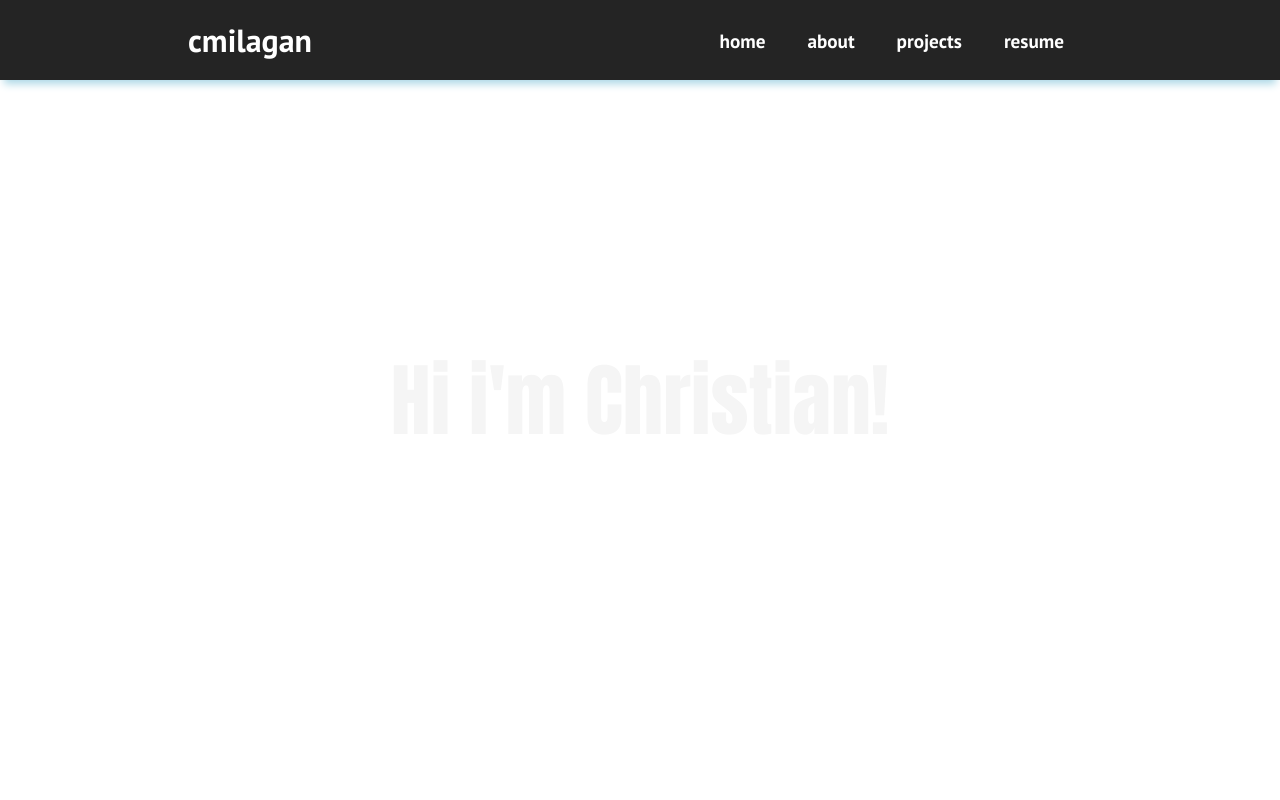
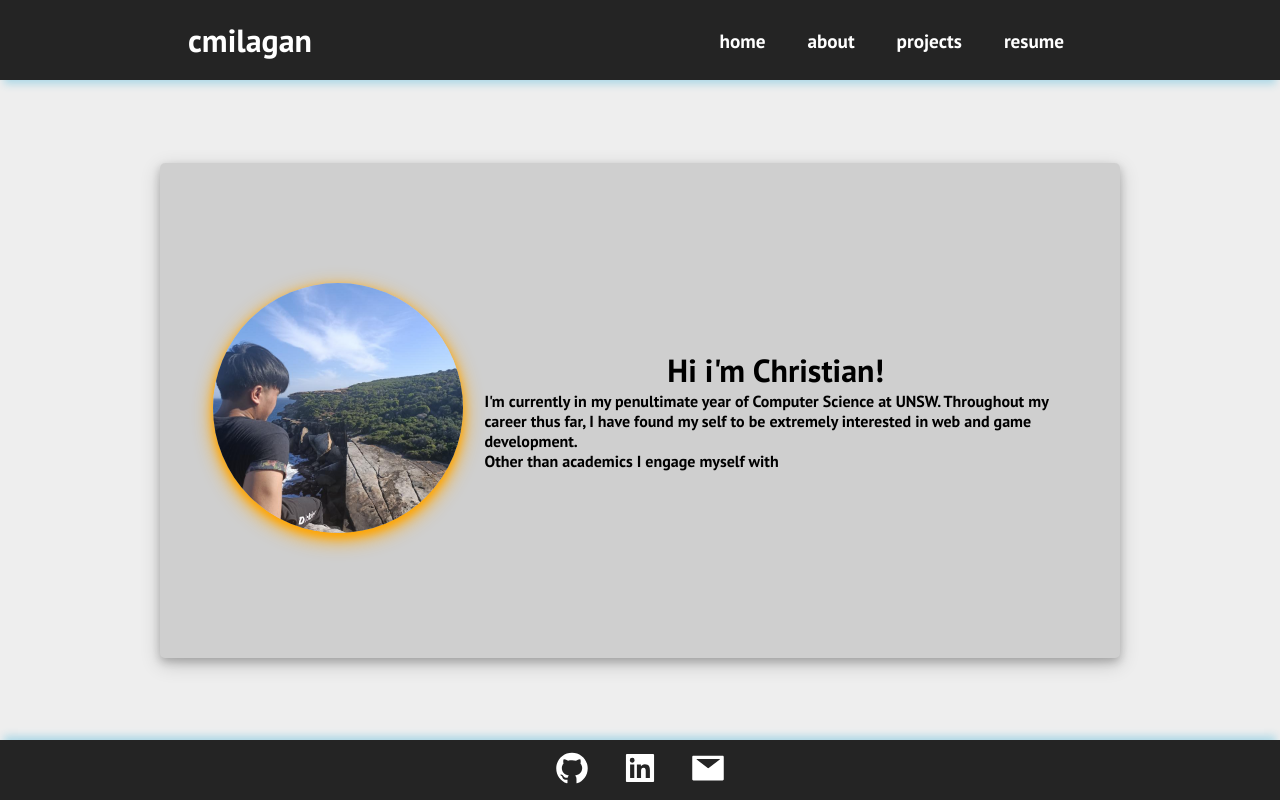
Before and after one commit to cmilagan/web, a React (Create React App) app: page /about in a window 1280 px wide. Built offline with nearby package versions, Linux system fonts and the light colour scheme.

Commit message:
About page progress

```diff
--- a/src/components/pages/About.css
+++ /dev/null
@@ -1,12 +0,0 @@
-
-
-.about .display-container {
-    padding-top: 80px;
-    height: 100vh;
-    width: 100%;
-    display: flex;
-    justify-content: center;
-    flex-direction: column;
-    align-items: center;
-    object-fit: contain;
-}
--- a/src/components/pages/About.js
+++ b/src/components/pages/About.js
@@ -1,15 +1,13 @@
 import React from 'react'
 import Footer from '../reusables/Footer'
-import './About.css'
+import AboutSection from '../sections/AboutSection'
 
 const About = () => {
     return (
-        <div className="about">
-            <div className="display-container">
-                <h1>Hi i'm Christian!</h1>
-            </div>
-        </div>
-
+        <>
+            <AboutSection />
+            <Footer />
+        </>
     )
 }
 
--- /dev/null
+++ b/src/components/sections/AboutSection.css
@@ -0,0 +1,53 @@
+
+
+.about-container {
+    padding-top: 80px;
+    background-color: #eee;
+    height: calc(100vh - 60px);
+    width: 100%;
+    display: flex;
+    align-items: center;
+    flex-direction: column;
+    justify-content: center;
+}
+
+.about-container .box {
+    border-radius: 5px;
+    width: 75%;
+    height: 75%;
+    background: rgba(0, 0, 0, 0.129);
+    box-shadow: 0 4px 8px 0 rgba(0, 0, 0, 0.2), 0 6px 20px 0 rgba(0, 0, 0, 0.19);
+    display: flex;
+    align-items: center;
+    justify-content: space-evenly;
+    padding: 0 2rem;
+}
+
+
+.me {
+    object-fit: cover;
+    border-radius: 50%;
+    height: 250px;
+    width: 250px;
+    box-shadow: 0 4px 8px 0 orange, 0 6px 20px 0 orange;
+}
+
+.content {
+    width: 65%;
+    justify-content: space-evenly;
+}
+
+@media screen and (max-width: 768px) {
+    .about-container .box {
+        display: block;
+    }
+
+    .content {
+        width: 80%;
+    }
+    .me {
+        padding: auto;
+        height: 125px;
+        width: 125px;
+    }
+}
--- /dev/null
+++ b/src/components/sections/AboutSection.js
@@ -0,0 +1,30 @@
+import React from 'react'
+import './AboutSection.css'
+import me from '../../images/me.JPG'
+
+function AboutSection() {
+    return (
+        <div className="about-container">
+                <div className="box">
+                    <div className="img-container">
+                        <img className='me' src={ me } alt="" />
+                    </div>
+                    <div className="content">
+                        <h1>Hi i'm Christian!</h1>
+
+                        <p>
+                            I'm currently in my penultimate year of Computer Science at UNSW. Throughout my
+                            career thus far, I have found my self to be extremely interested in web and
+                            game development.
+                        </p>
+
+                        <p>
+                            Other than academics I engage myself with
+                        </p>
+                </div>
+            </div>
+        </div>
+    )
+}
+
+export default AboutSection
```
Also changed, not shown: src/images/me.JPG (added).
